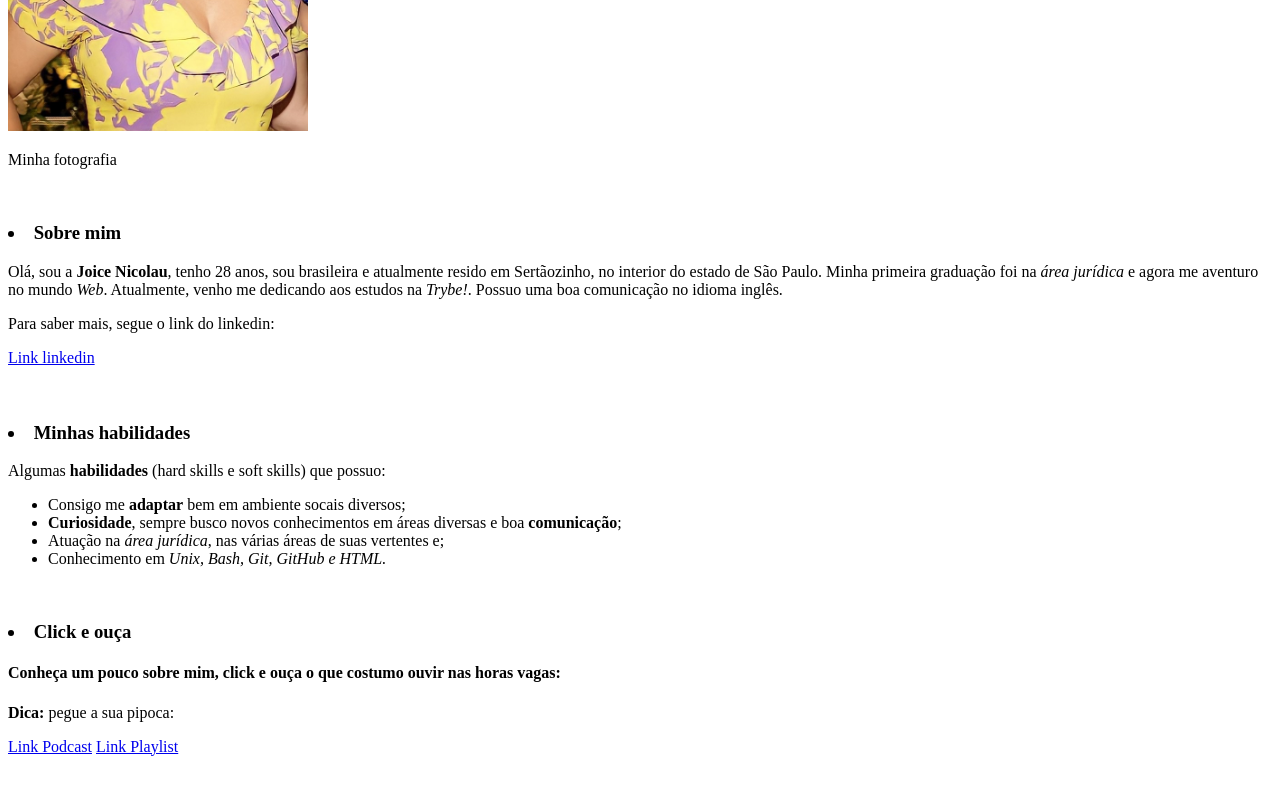
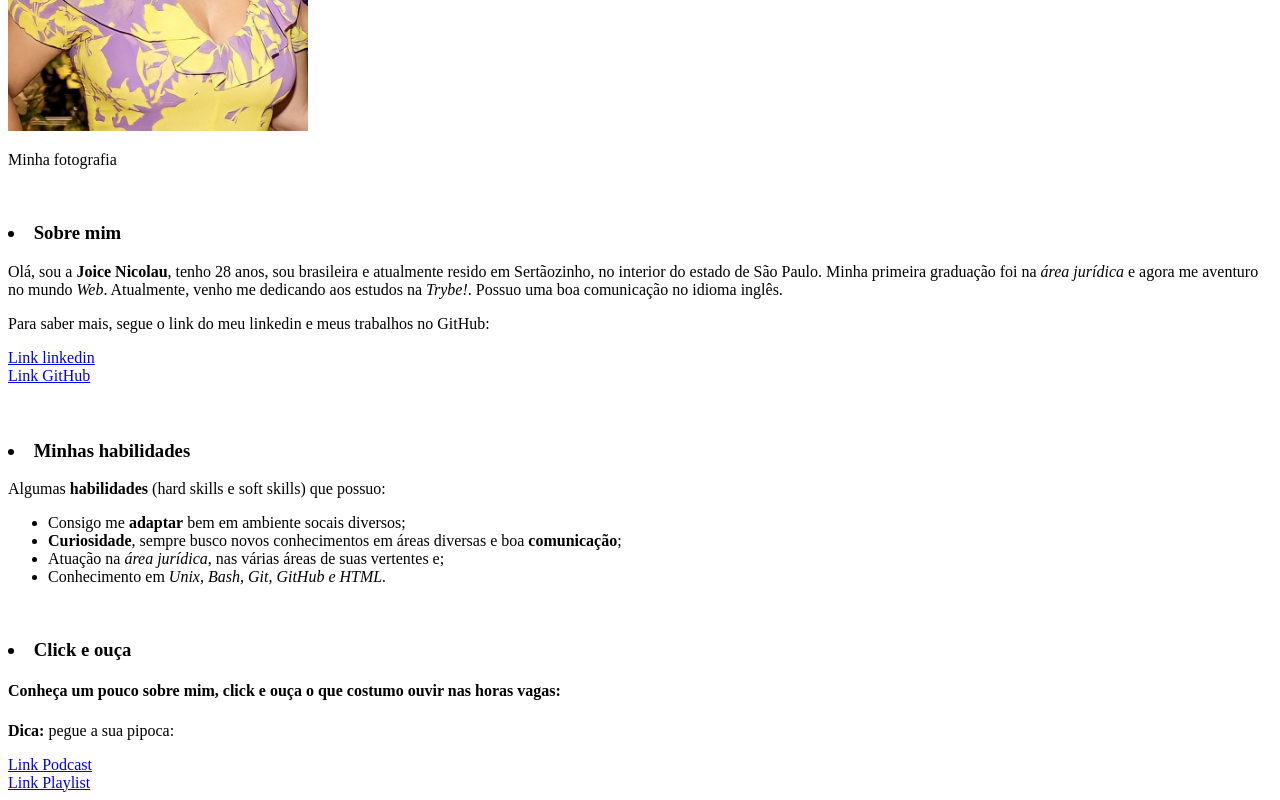
Before and after one commit to joicenicolau/joicenicolau.github.io, a plain HTML site: page index.html in a window 1280 px wide. Shown: the part 695-1495 px from the top of the page. Before the commit the page ends 1459 px from the top, so only its background shows below. Drawn offline with Linux system fonts and the light colour scheme.

Commit message:
adiciona github e altera linhas

```diff
--- a/index.html
+++ b/index.html
@@ -35,8 +35,10 @@
 <h3><p id="Sobre mim"><li>Sobre mim</li></p></h3>
 
 <p>Olá, sou a <strong>Joice Nicolau</strong>, tenho 28 anos, sou brasileira e atualmente resido em Sertãozinho, no interior do estado de São Paulo. Minha primeira graduação foi na <em>área jurídica</em> e agora me aventuro no mundo <em>Web</em>. Atualmente, venho me dedicando aos estudos na <em>Trybe!</em>. Possuo uma boa comunicação no idioma inglês.</p>
-<p>Para saber mais, segue o link do linkedin:</p>
+<p>Para saber mais, segue o link do meu linkedin e meus trabalhos no GitHub:</p>
 <a href="https://www.linkedin.com/in/joice-nicolau-710a0424a/" target="_blank">Link linkedin</a>
+<br>
+<a href="https://github.com/joicenicolau" target="_blank">Link GitHub</a>
 
 <br>
 <br>
@@ -58,6 +60,7 @@
 <h4>Conheça um pouco sobre mim, click e ouça o que costumo ouvir nas horas vagas:</h4><p><strong>Dica:</strong> pegue a sua pipoca:</p>
 
 <a href="https://open.spotify.com/show/0kof6vwnq6i1zlvbh9lwsY" target="_blank">Link Podcast</a>
+<br>
 <a href="https://open.spotify.com/playlist/3SzoijCJiENKVqq04nboDv" target="_blank">Link Playlist</a>
 </body>
 </html>
```
